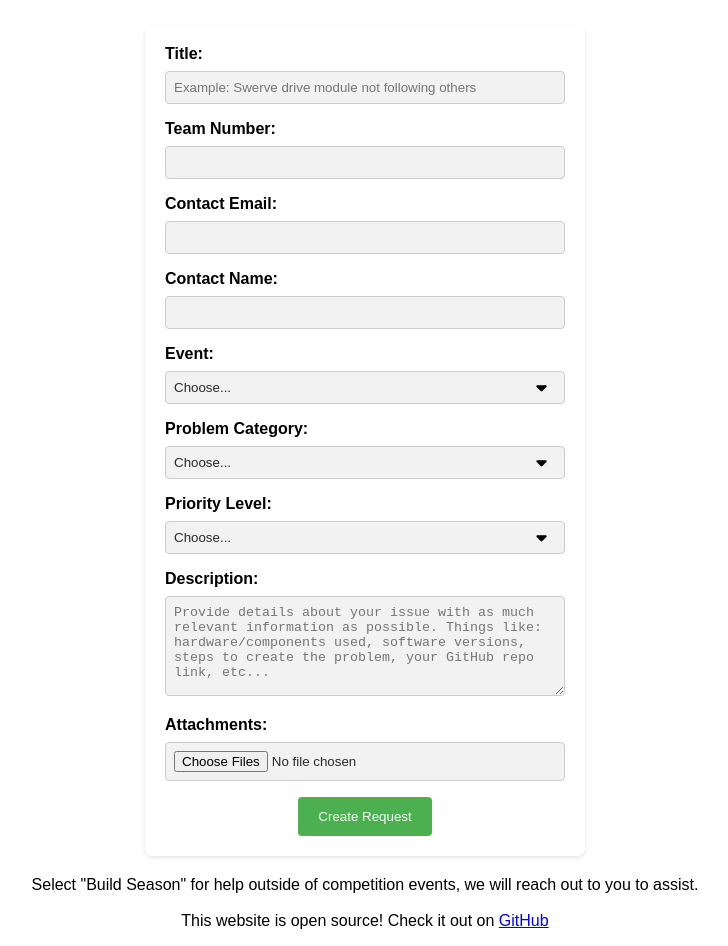
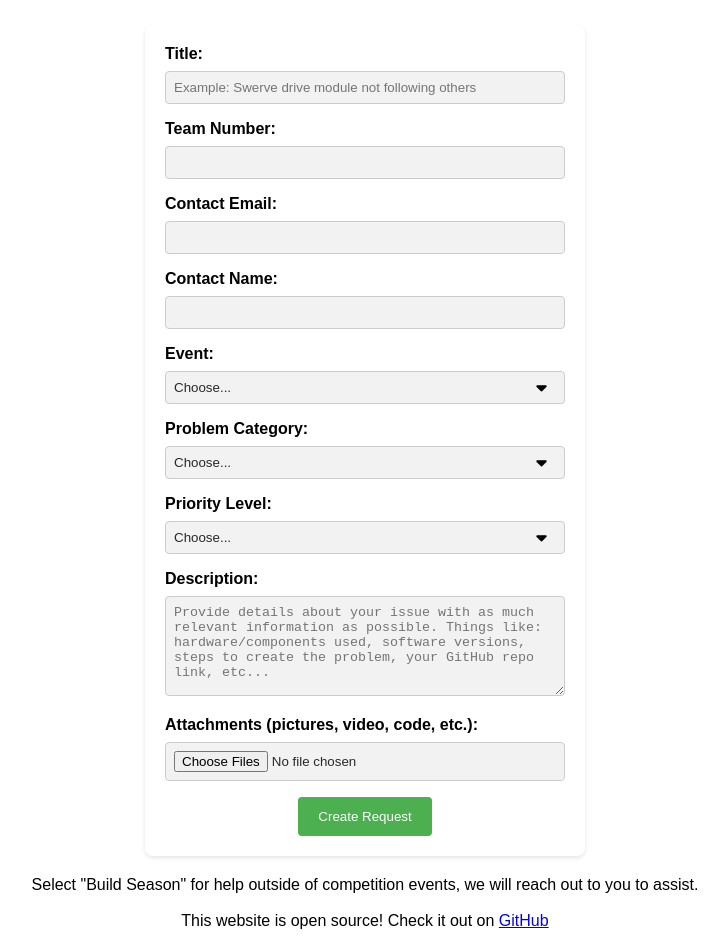
Before and after one commit to EthyMoney/mn-csa-website, a website: page public/index.html in a window 1280 px wide. Shown: the part 117-1063 px from the top of the page, without its empty margins (275-1003 px from the left). Drawn offline with Linux system fonts and the light colour scheme.

Commit message:
added examples to attachments section

```diff
--- a/public/index.html
+++ b/public/index.html
@@ -86,7 +86,7 @@
       placeholder="Provide details about your issue with as much relevant information as possible. Things like: hardware/components used, software versions, steps to create the problem, your GitHub repo link, etc..."
       required></textarea>
 
-    <label for="attachments">Attachments:</label>
+    <label for="attachments">Attachments (pictures, video, code, etc.):</label>
     <input type="file" id="attachments" name="attachments" multiple>
 
     <div class="button-container">
```
